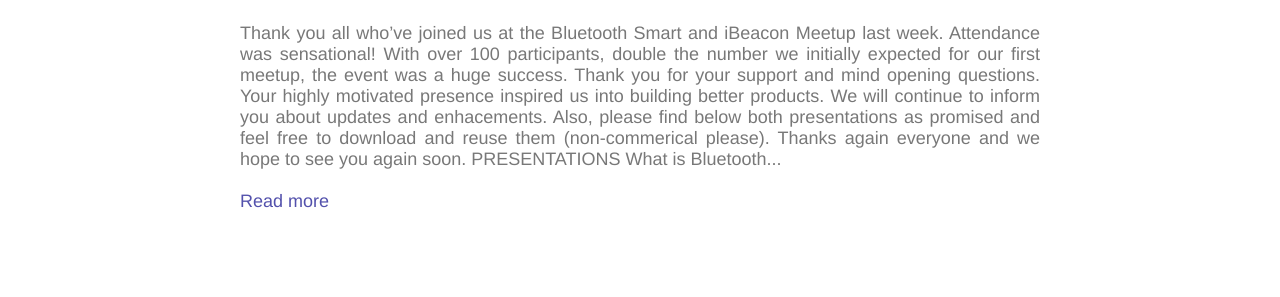
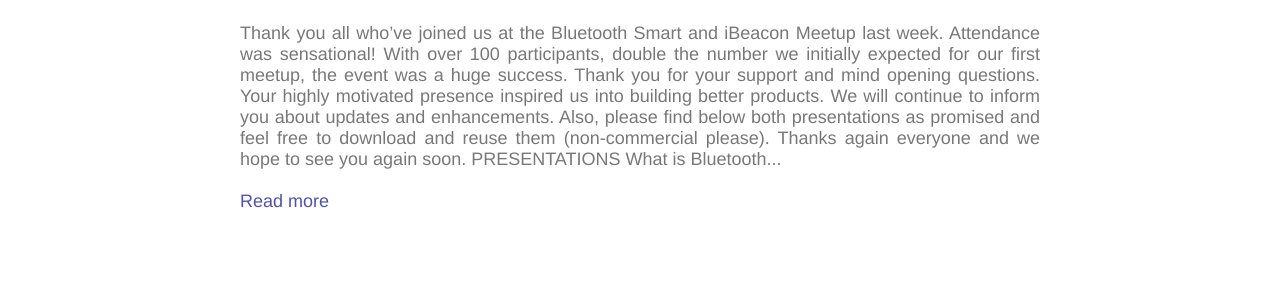
Before and after one commit to Valensas/veacon.com, a Jekyll site: the page built from blog/index.html, in a window 1280 px wide and 900 px high. Shown: the part 313-610 px from the top of the window. Built offline with Jekyll 4.4.1, drawn with Linux system fonts in a browser that asks for light colours.

Commit message:
Update 2015-02-09-BLE-Presentation.md

```diff
--- a/_posts/2015-02-09-BLE-Presentation.md
+++ b/_posts/2015-02-09-BLE-Presentation.md
@@ -2,9 +2,9 @@
 layout: post
 title: Recap & Presentations
 ---
-Thank you all who've joined us at the Bluetooth Smart and iBeacon Meetup last week. Attendance was sensational! With over 100 participants, double the number we initially expected for our first meetup, the event was a huge success. Thank you for your support and mind opening questions. Your highly motivated presence inspired us into building better products. We will continue to inform you about updates and enhacements.
+Thank you all who've joined us at the Bluetooth Smart and iBeacon Meetup last week. Attendance was sensational! With over 100 participants, double the number we initially expected for our first meetup, the event was a huge success. Thank you for your support and mind opening questions. Your highly motivated presence inspired us into building better products. We will continue to inform you about updates and enhancements.
 
-Also, please find below both presentations as promised and feel free to download and reuse them (non-commerical please).
+Also, please find below both presentations as promised and feel free to download and reuse them (non-commercial please).
 
 Thanks again everyone and we hope to see you again soon.
 
```
